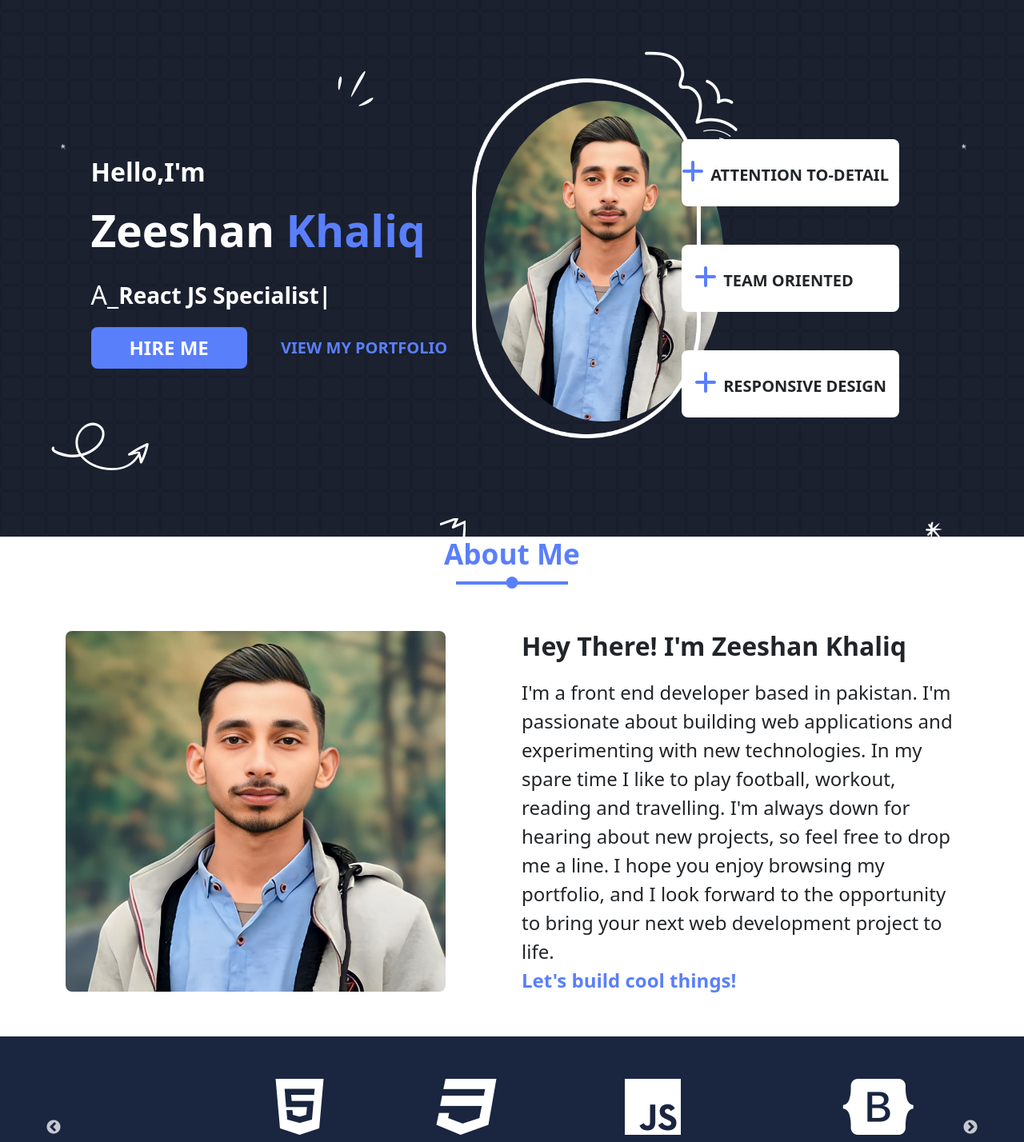
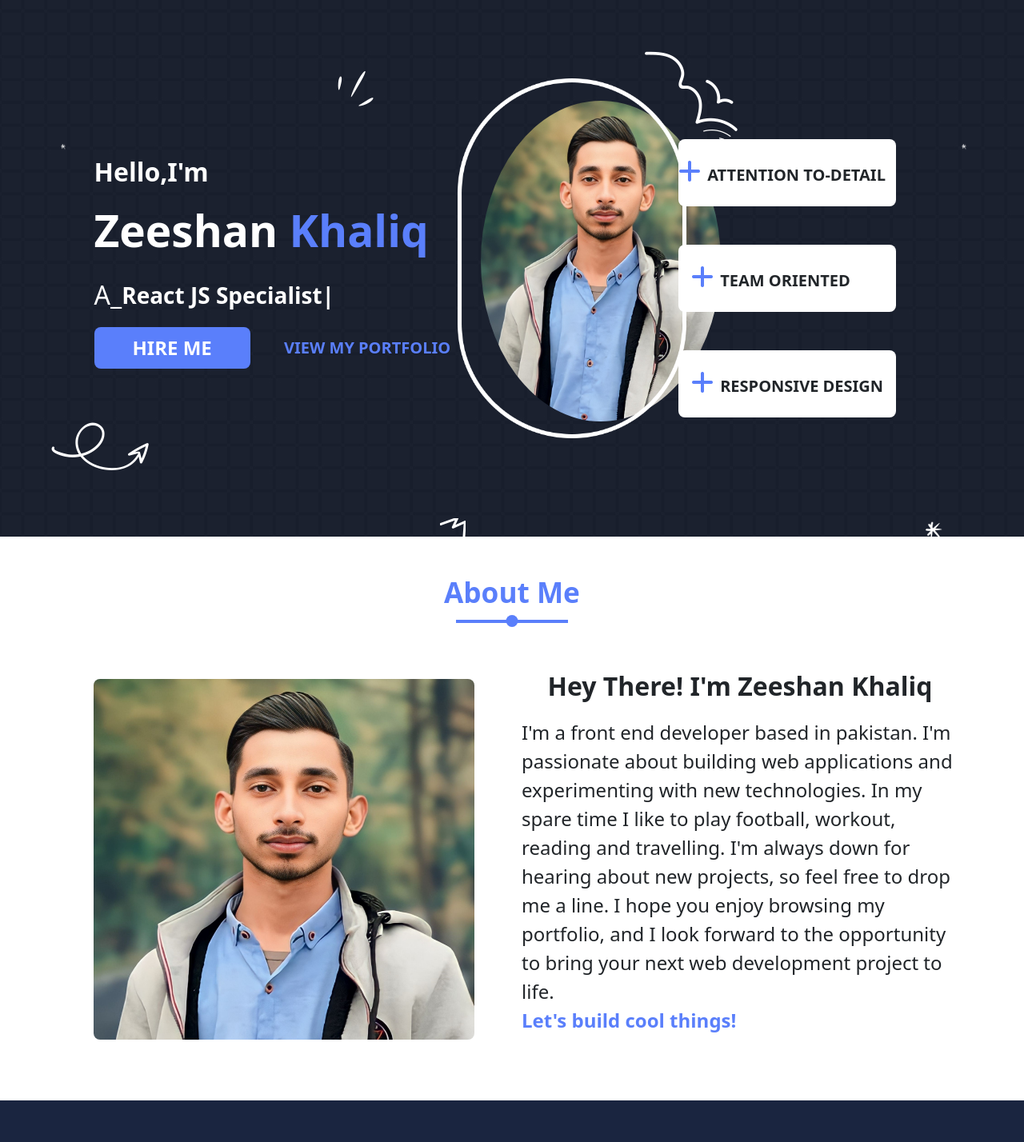
Before and after one commit to Zeeshankhaliq219/Portfolio, a React (Create React App) app in the folder myapp/: page / in a window 1280 px wide. Shown: the part 72-1500 px from the top of the page at 80% size. Built offline with nearby package versions, Linux system fonts and the light colour scheme; some icons are missing.

Commit message:
Adjust sizes of sections

```diff
--- a/myapp/src/components/About.js
+++ b/myapp/src/components/About.js
@@ -4,29 +4,33 @@ import MYPIC from "../assets/img/my_picAbout.jpg";
 export default function About() {
   return (
     <>
-      <div className="container">
+      <div className="py-5 my-5 d-sm-none"></div>
+      <div className="py-5 my-5 d-sm-none"></div>
+      <div className="container my-md-5">
         <h1 className="text-center text-primary fw-bolder aboutText">
           About Me
         </h1>
         <div className="row py-3">
-          <div className="col-12 col-md-6">
+          <div className="col-12 col-md-6 d-flex flex-column flex-md-row justify-content-center align-items-center">
             <img
               className="img-fluid aboutpic rounded-3"
               src={MYPIC}
               alt="MYPIC"
             />
           </div>
-          <div className="col-12 col-md-6">
+          <div className="col-12 col-md-6 d-flex flex-column justify-content-center align-items-center">
             <h2 class="content-title">Hey There! I'm Zeeshan Khaliq</h2>
             <p className="fs-4">
-              I'm a front end developer based in pakistan.
-              I'm passionate about building web applications and experimenting
-              with new technologies. In my spare time I like to play football,
-              workout, reading and travelling. I'm always down for hearing about
-              new projects, so feel free to drop me a line. I hope you enjoy
-              browsing my portfolio, and I look forward to the opportunity to
-              bring your next web development project to life. <br />
-              <span className="text-primary fw-bolder">Let's build cool things!</span>
+              I'm a front end developer based in pakistan. I'm passionate about
+              building web applications and experimenting with new technologies.
+              In my spare time I like to play football, workout, reading and
+              travelling. I'm always down for hearing about new projects, so
+              feel free to drop me a line. I hope you enjoy browsing my
+              portfolio, and I look forward to the opportunity to bring your
+              next web development project to life. <br />
+              <span className="text-primary fw-bolder">
+                Let's build cool things!
+              </span>
             </p>
           </div>
         </div>
--- a/myapp/src/components/Contact.js
+++ b/myapp/src/components/Contact.js
@@ -3,11 +3,11 @@ import React from "react";
 export default function Contact() {
   return (
     <>
-      <div className="container">
+      <div className="container py-5">
         <h1 className="text-center text-primary fw-bolder aboutText">
           Contact Me
         </h1>
-        <div className="row">
+        <div className="row my-4">
           <div className="col-12 col-md-5 mt-3">
             <div>
               <div className="row">
--- a/myapp/src/components/Hero.js
+++ b/myapp/src/components/Hero.js
@@ -51,10 +51,10 @@ export default function Hero() {
               </div>
             </div>
 
-            <div className="col-12 col-md-6 p-0 ms-lg-3 me-md-3">
-              <div className="row mt-5 mt-md-0 mx-auto">
-                <div className="col col-5">
-                  <div className="position-relative">
+            <div className="col-12 col-sm-6 p-0 ms-lg-2 me-md-3 d-flex d-md-block justify-content-center align-items-center">
+              <div className="row mt-5 mt-md-0 mx-auto d-flex">
+                <div className="col col-sm-5 position-relative">
+                  <div className="">
                     <img
                       className="position-absolute borderpic"
                       src={MYPICBORDER}
@@ -67,7 +67,7 @@ export default function Hero() {
                     />
                   </div>
                 </div>
-                <div className="col-12 col-md-7 p-0 position-relative">
+                <div className="col-12 col-sm-7 p-0 position-relative">
                   <div className="position-absolute plusposition">
                     <div className="row d-flex flex-column mt-5 mt-md-0 p-0 mx-auto">
                       <div className="col index mt-md-5 m-0 p-0">
--- a/myapp/src/components/Skills.js
+++ b/myapp/src/components/Skills.js
@@ -12,7 +12,7 @@ export default function Skills() {
 
   return (
     <>
-      <div className="container-fluid bg-secondary my-3">
+      <div className="container-fluid bg-secondary py-3">
         <div className="container">
           <div className="row">
             <div className="col-12">
--- a/myapp/src/components/portfolioSection.js
+++ b/myapp/src/components/portfolioSection.js
@@ -5,7 +5,7 @@ import { ProjectData } from "../Data/ProjectData";
 export default function portfolioSection() {
   return (
     <>
-      <div className="container">
+      <div className="container pt-4">
         <h1 className="text-center text-primary fw-bolder aboutText">
           Portfolio
         </h1>
```
